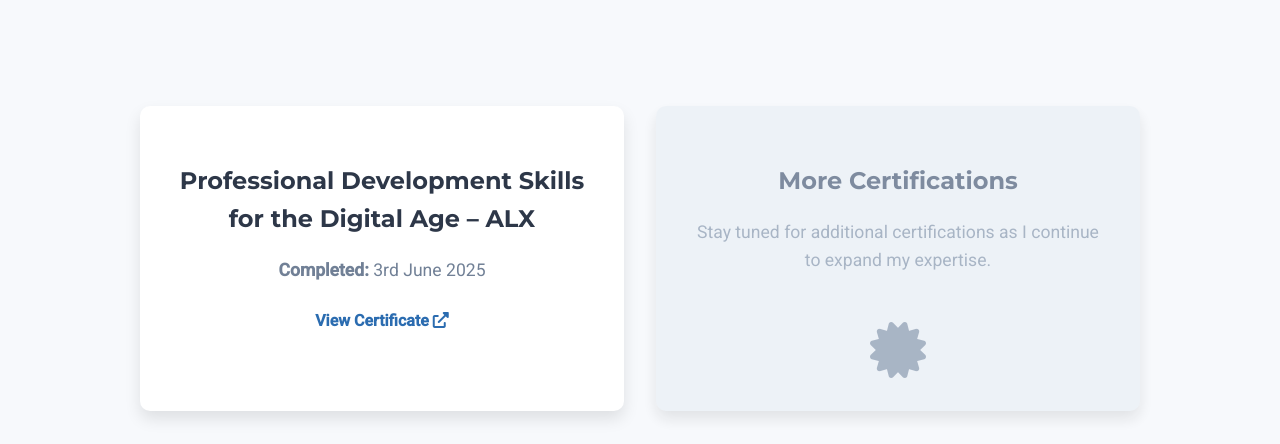
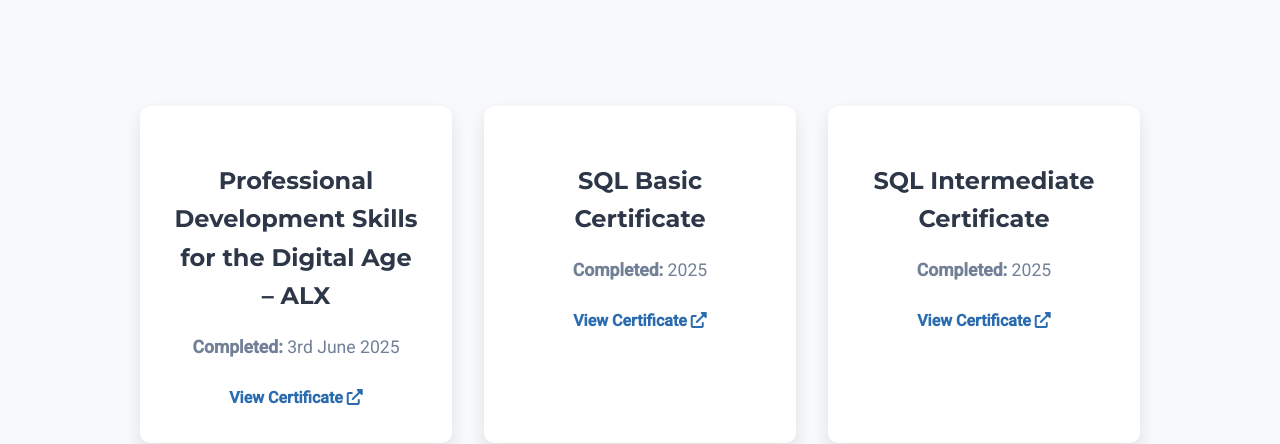
Before and after one commit to abouzeid69z/portfolio, a plain HTML site: page certificates.html in a window 1280 px wide. Shown: the part 356-800 px from the top of the page. Drawn offline with Linux system fonts and the light colour scheme.

Commit message:
Add SQL Basic and Intermediate certificates with HackerRank links

```diff
--- a/certificates.html
+++ b/certificates.html
@@ -31,10 +31,15 @@
           <p><strong>Completed:</strong> 3rd June 2025</p>
           <a href="https://savanna.alxafrica.com/certificates/B7cGFzY86C" target="_blank" class="btn-link">View Certificate <i class="fas fa-external-link-alt"></i></a>
         </div>
-        <div class="card certificate placeholder">
-          <h3>More Certifications</h3>
-          <p>Stay tuned for additional certifications as I continue to expand my expertise.</p>
-          <i class="fas fa-certificate placeholder-icon"></i>
+        <div class="card certificate">
+          <h3>SQL Basic Certificate</h3>
+          <p><strong>Completed:</strong> 2025</p>
+          <a href="https://www.hackerrank.com/certificates/iframe/572effc43303" target="_blank" class="btn-link">View Certificate <i class="fas fa-external-link-alt"></i></a>
+        </div>
+        <div class="card certificate">
+          <h3>SQL Intermediate Certificate</h3>
+          <p><strong>Completed:</strong> 2025</p>
+          <a href="https://www.hackerrank.com/certificates/iframe/bb617b463bea" target="_blank" class="btn-link">View Certificate <i class="fas fa-external-link-alt"></i></a>
         </div>
       </div>
     </div>
```
